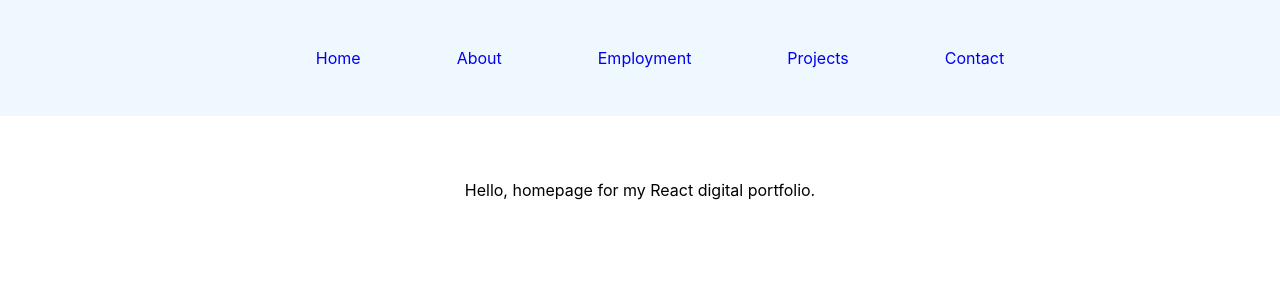
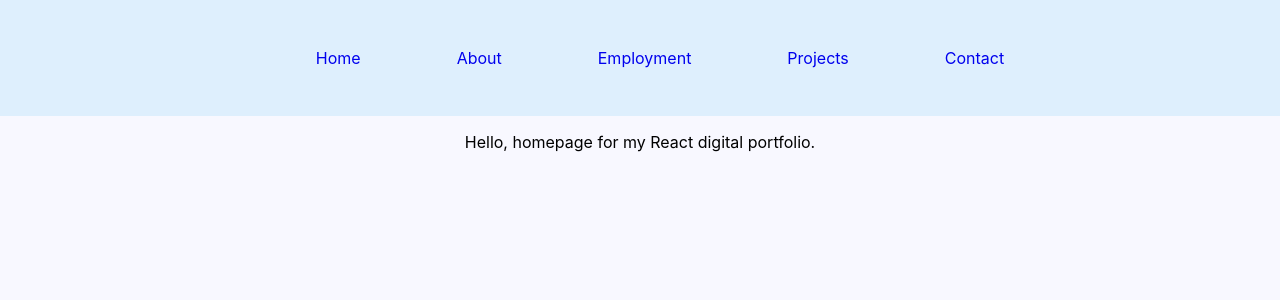
Before and after one commit to kaelaclement/digital-portfolio-challenge, a React (Create React App) app: page / in a window 1280 px wide. Shown: the top 300 px of the page. Built offline with nearby package versions, Linux system fonts and the light colour scheme.

Commit message:
add styles

```diff
--- a/src/App.css
+++ b/src/App.css
@@ -1,3 +1,7 @@
+* {
+  background-color: rgb(248, 248, 255);
+}
+
 .App {
   text-align: center;
 }
@@ -5,22 +9,24 @@
 .nav {
   text-align: center;
   padding: 2em;
-  background-color: aliceblue;
+  background-color: rgb(222, 239, 253);
 }
 
-.nav li{
+.nav ul {
+  background-color: rgb(222, 239, 253);
+}
+
+.nav li {
   display: inline-block;
   margin: 0 3em;
+  background-color: rgb(222, 239, 253);
 }
 
 .nav a {
   text-decoration: none;
+  background-color: rgb(222, 239, 253);
 }
 
 .nav a:hover {
   text-decoration: underline;
 }
-
-.home {
-  padding: 3em;
-}
--- a/src/App.js
+++ b/src/App.js
@@ -14,7 +14,7 @@ const App = () => {
   return (
     <div className='App'>
       <Navbar />
-
+      <div className='content'>
         <Switch>
           <Route exact path='/' component={Home} />
           <Route path='/about' component={About} />
@@ -22,6 +22,7 @@ const App = () => {
           <Route path='/projects' component={Projects} />
           <Route path='/contact' component={Contact} />
         </Switch>
+      </div>
 
       <Footer />
     </div>
```
Lines whose indentation alone changed are shown as unchanged.
